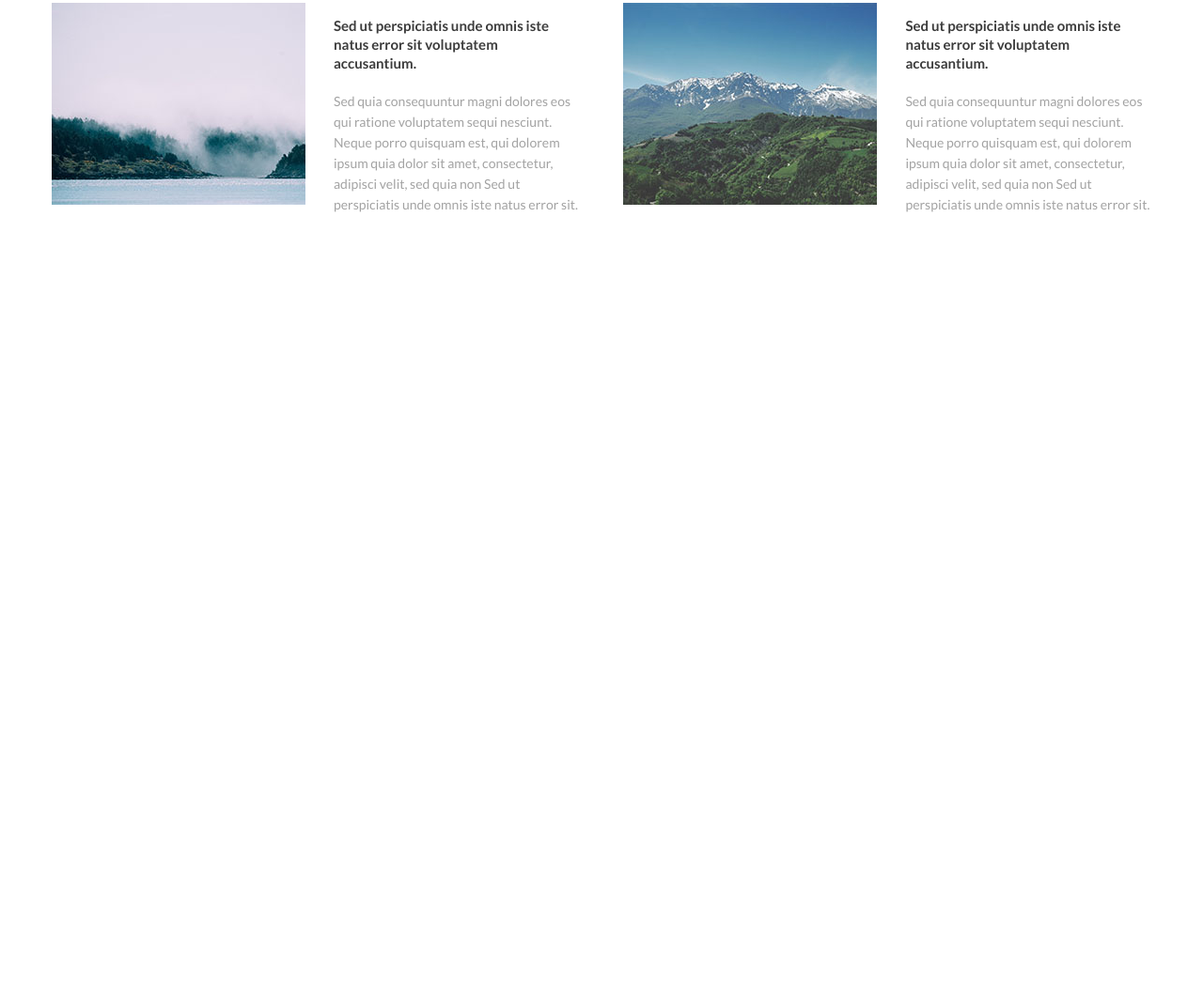
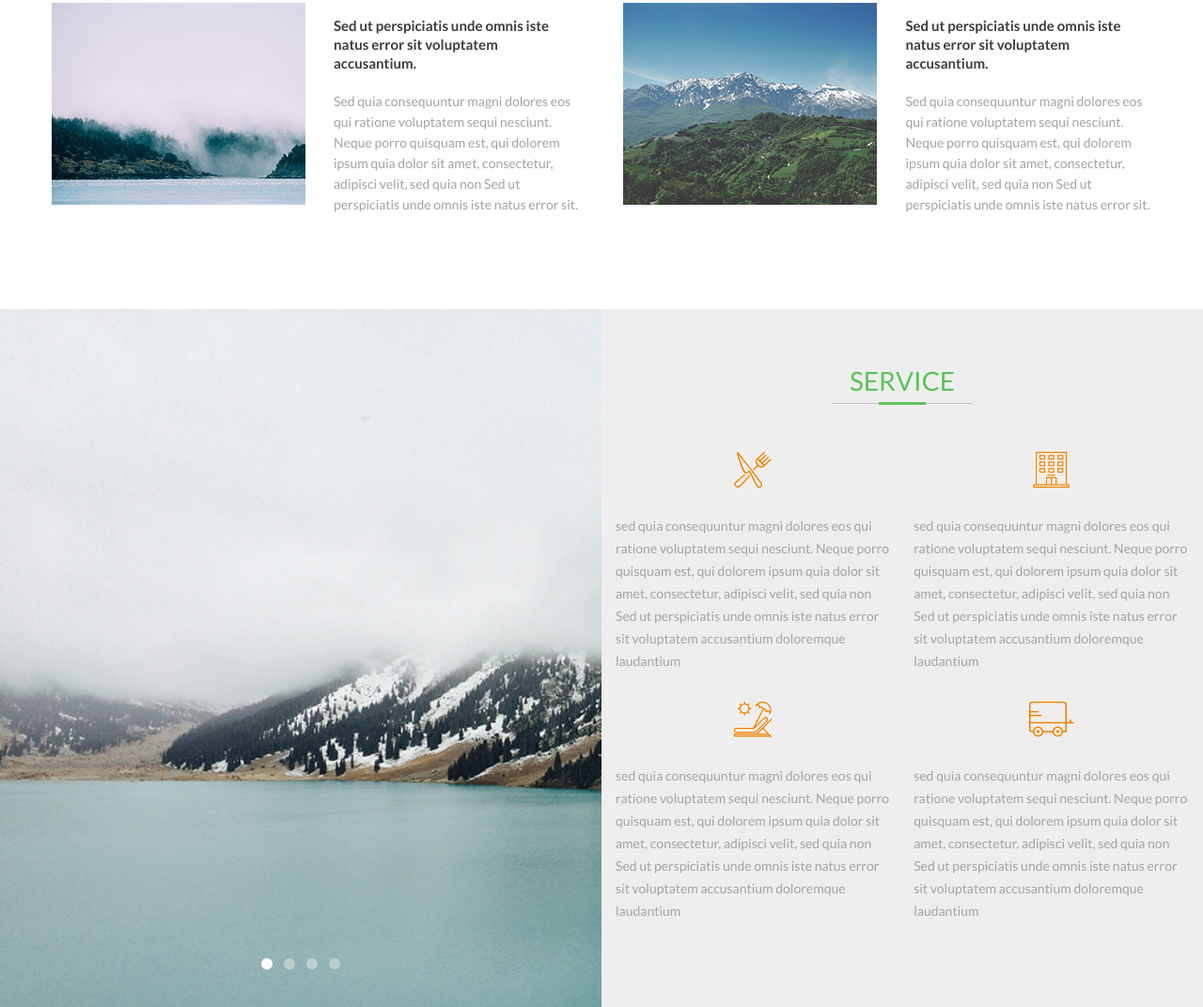
Before and after one commit to IlyaMuralha/discover, a plain HTML site: page index.html in a window 1280 px wide. Shown: the part 1493-2565 px from the top of the page at 94% size. Before the commit the page ends 1822 px from the top, so only its background shows below. Drawn offline with nearby package versions, Linux system fonts and the light colour scheme.

Commit message:
Added services section

```diff
--- a/css/media.css
+++ b/css/media.css
@@ -1,3 +1,26 @@
+@media(max-width:1200px) {
+    /* service section */
+
+    .service {
+        flex-direction: column;
+    }
+
+    .service-slider, .service-block {
+        width: 100%;
+    }
+
+    .service-slider {
+        height: 380px;
+    }
+
+    .slide-img {
+        width: 100%;
+        object-fit: cover;
+        object-position: center;
+    }
+}
+
+
 @media(max-width:1000px) {
     /* header */
 
@@ -85,6 +108,13 @@
         font-size: 18px;
         line-height: 28px;
     }
+
+    /* service section */
+
+    .service-item {
+        margin: 0 auto 30px;
+        width: 80%;
+    }
 }
 
 @media(max-width: 600px) {
@@ -98,4 +128,14 @@
     .fav-image {
         width: 70%;
     }
+
+    /* service section */
+
+    .slide-img {
+        filter: blur(5px);
+    }
+
+    .slick-center .slide-img {
+        filter: blur(0);
+    }
 }
--- /dev/null
+++ b/css/slick.css
@@ -0,0 +1,119 @@
+/* Slider */
+.slick-slider
+{
+    position: relative;
+
+    display: block;
+    box-sizing: border-box;
+
+    -webkit-user-select: none;
+       -moz-user-select: none;
+        -ms-user-select: none;
+            user-select: none;
+
+    -webkit-touch-callout: none;
+    -khtml-user-select: none;
+    -ms-touch-action: pan-y;
+        touch-action: pan-y;
+    -webkit-tap-highlight-color: transparent;
+}
+
+.slick-list
+{
+    position: relative;
+
+    display: block;
+    overflow: hidden;
+
+    margin: 0;
+    padding: 0;
+}
+.slick-list:focus
+{
+    outline: none;
+}
+.slick-list.dragging
+{
+    cursor: pointer;
+    cursor: hand;
+}
+
+.slick-slider .slick-track,
+.slick-slider .slick-list
+{
+    -webkit-transform: translate3d(0, 0, 0);
+       -moz-transform: translate3d(0, 0, 0);
+        -ms-transform: translate3d(0, 0, 0);
+         -o-transform: translate3d(0, 0, 0);
+            transform: translate3d(0, 0, 0);
+}
+
+.slick-track
+{
+    position: relative;
+    top: 0;
+    left: 0;
+
+    display: block;
+    margin-left: auto;
+    margin-right: auto;
+}
+.slick-track:before,
+.slick-track:after
+{
+    display: table;
+
+    content: '';
+}
+.slick-track:after
+{
+    clear: both;
+}
+.slick-loading .slick-track
+{
+    visibility: hidden;
+}
+
+.slick-slide
+{
+    display: none;
+    float: left;
+
+    height: 100%;
+    min-height: 1px;
+}
+[dir='rtl'] .slick-slide
+{
+    float: right;
+}
+.slick-slide img
+{
+    display: block;
+}
+.slick-slide.slick-loading img
+{
+    display: none;
+}
+.slick-slide.dragging img
+{
+    pointer-events: none;
+}
+.slick-initialized .slick-slide
+{
+    display: block;
+}
+.slick-loading .slick-slide
+{
+    visibility: hidden;
+}
+.slick-vertical .slick-slide
+{
+    display: block;
+
+    height: auto;
+
+    border: 1px solid transparent;
+}
+.slick-arrow.slick-hidden {
+    display: none;
+}
--- a/css/style.css
+++ b/css/style.css
@@ -217,3 +217,77 @@ header .container {
     width: 280px;
     margin-right: 30px;
 }
+
+/* service section */
+
+.service {
+    display: flex;
+    background-color: #efeeee;
+}
+
+.service-slider {
+    width: 50%;
+    position: relative;
+}
+
+.slick-dots {
+    position: absolute;
+    width: 100%;
+    bottom: 40px;
+    left: 0;
+    display: flex;
+    justify-content: center;
+    list-style-type: none;
+    margin: 0;
+    padding: 0;
+}
+
+.slick-dots button {
+    font-size: 0;
+    border: none;
+    outline: none;
+    border-radius: 50%;
+    cursor: pointer;
+    width: 12px;
+    height: 12px;
+    background-color: #bbcfcf;
+    margin: 0 6px;
+}
+
+.slick-active button {
+    background-color: var(--white);
+}
+
+.slick-list, .slick-track {
+    height: 100%;
+}
+
+.slide-img {
+    height: 100%;
+}
+
+.service-block {
+    width: 50%;
+    padding: 60px 0;
+}
+
+.service-container {
+    flex-wrap: wrap;
+    max-width: 800px;
+    margin: 60px auto 0;
+}
+
+.service-item {
+    width: 48%;
+    text-align: center;
+    margin-bottom: 30px;
+}
+
+.service-text {
+    margin: 25px 0 0;
+    padding: 0;
+    font-size: 14px;
+    color: var(--lightgrey);
+    line-height: 24px;
+    text-align: left;
+}
--- a/index.html
+++ b/index.html
@@ -17,6 +17,7 @@
     <link rel="preconnect" href="https://fonts.gstatic.com" crossorigin>
     <link href="https://fonts.googleapis.com/css2?family=Lato:wght@400;700;900&display=swap" rel="stylesheet">
     <link rel="stylesheet" href="https://cdnjs.cloudflare.com/ajax/libs/normalize/8.0.1/normalize.min.css" integrity="sha512-NhSC1YmyruXifcj/KFRWoC561YpHpc5Jtzgvbuzx5VozKpWvQ+4nXhPdFgmx8xqexRcpAglTj9sIBWINXa8x5w==" crossorigin="anonymous" referrerpolicy="no-referrer" />
+    <link rel="stylesheet" href="css/slick.css">
     <link rel="stylesheet" href="css/style.css">
     <link rel="stylesheet" href="css/media.css">
 </head>
@@ -93,6 +94,44 @@
             </div>
         </section>
 
+        <section class="service">
+            <div class="service-slider">
+                <div class="slide">
+                    <img class="slide-img" src="img/service-slide.jpg" alt="">
+                </div>
+                <div class="slide">
+                    <img class="slide-img" src="img/service-slide.jpg" alt="">
+                </div>
+                <div class="slide">
+                    <img class="slide-img" src="img/service-slide.jpg" alt="">
+                </div>
+                <div class="slide">
+                    <img class="slide-img" src="img/service-slide.jpg" alt="">
+                </div>
+            </div>
+            <div class="service-block">
+                <h2 class="section-header">Service</h2>
+                <div class="container service-container">
+                    <div class="service-item">
+                        <img class="service-icon" src="img/service-icon-1.gif" alt="">
+                        <p class="service-text">sed quia consequuntur magni dolores eos qui ratione voluptatem sequi nesciunt. Neque porro quisquam est, qui dolorem ipsum quia dolor sit amet, consectetur, adipisci velit, sed quia non Sed ut perspiciatis unde omnis iste natus error sit voluptatem accusantium doloremque laudantium</p>
+                    </div>
+                    <div class="service-item">
+                        <img class="service-icon" src="img/service-icon-2.gif" alt="">
+                        <p class="service-text">sed quia consequuntur magni dolores eos qui ratione voluptatem sequi nesciunt. Neque porro quisquam est, qui dolorem ipsum quia dolor sit amet, consectetur, adipisci velit, sed quia non Sed ut perspiciatis unde omnis iste natus error sit voluptatem accusantium doloremque laudantium</p>
+                    </div>
+                    <div class="service-item">
+                        <img class="service-icon" src="img/service-icon-3.gif" alt="">
+                        <p class="service-text">sed quia consequuntur magni dolores eos qui ratione voluptatem sequi nesciunt. Neque porro quisquam est, qui dolorem ipsum quia dolor sit amet, consectetur, adipisci velit, sed quia non Sed ut perspiciatis unde omnis iste natus error sit voluptatem accusantium doloremque laudantium</p>
+                    </div>
+                    <div class="service-item">
+                        <img class="service-icon" src="img/service-icon-4.gif" alt="">
+                        <p class="service-text">sed quia consequuntur magni dolores eos qui ratione voluptatem sequi nesciunt. Neque porro quisquam est, qui dolorem ipsum quia dolor sit amet, consectetur, adipisci velit, sed quia non Sed ut perspiciatis unde omnis iste natus error sit voluptatem accusantium doloremque laudantium</p>
+                    </div>
+                </div>
+            </div>
+        </section>
+
     </div>
 
 
@@ -101,6 +140,7 @@
 
 
     <script src="https://cdnjs.cloudflare.com/ajax/libs/jquery/3.7.1/jquery.min.js" integrity="sha512-v2CJ7UaYy4JwqLDIrZUI/4hqeoQieOmAZNXBeQyjo21dadnwR+8ZaIJVT8EE2iyI61OV8e6M8PP2/4hpQINQ/g==" crossorigin="anonymous" referrerpolicy="no-referrer"></script>
+    <script src="js/slick.min.js"></script>
     <script src="js/scripts.js"></script>
 </body>
 </html>
--- a/js/scripts.js
+++ b/js/scripts.js
@@ -1,3 +1,4 @@
+// Разворачивает меню при нажатии
 $(function () {
     $('.mini-menu').click(function () {
         if ($('.nav-list').css('display') == 'none') {
@@ -5,6 +6,21 @@ $(function () {
         } else {
             $('.nav-list').slideUp()
         }
+    });
 
-    });
+    // Slick слайдер
+
+    $('.service-slider').slick({
+       arrows: false,
+       dots: true,
+       responsive: [{
+        breakpoint: 600,
+        settings: {
+            dots: false,
+            centerMode: true,
+            centerPadding: '50px'
+        }
+       }]
+    })
+
 });
```
Also changed, not shown: img/service-icon-1.gif (added), img/service-icon-2.gif (added), img/service-icon-3.gif (added), img/service-icon-4.gif (added), img/service-slide.jpg (added), js/slick.min.js (added), 1 other file.
